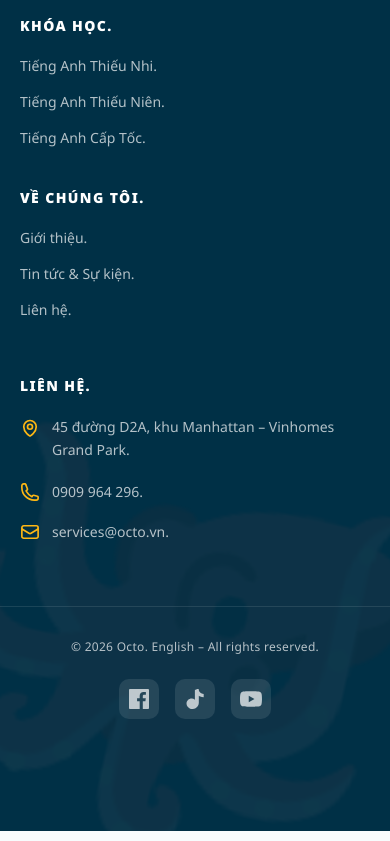
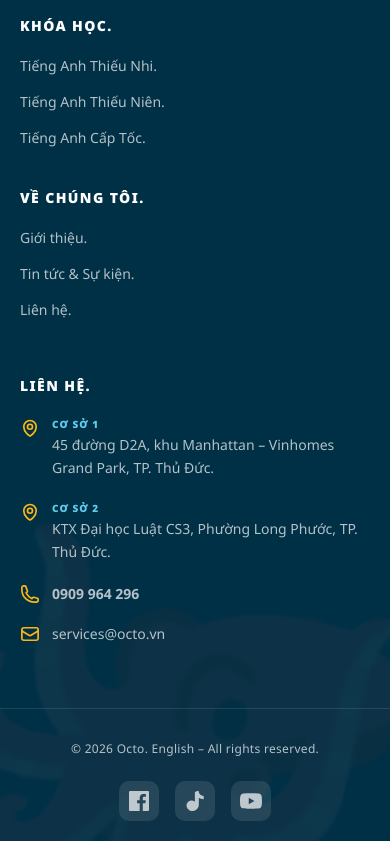
Before and after one commit to Fast-9999/octo-web, a Next.js app: page / in a window 390 px wide. Shown: the part 9831-10672 px from the top of the page. Built offline with nearby package versions, Linux system fonts and the light colour scheme; no server answers; the database is empty.

Commit message:
Update proposal UI/UX cho website Octo - mobile first

```diff
--- a/components/Footer.tsx
+++ b/components/Footer.tsx
@@ -23,7 +23,7 @@ export default function Footer() {
             />
           </Link>
           <p className="text-sm leading-relaxed max-w-[280px] font-medium">
-            Trung tâm tiếng Anh tại Vinhomes Grand Park – TP. Thủ Đức. Ngoại ngữ toàn diện trong môi trường học <span className="text-[#60CBED] font-bold">thật chill.</span>
+            Hệ thống đào tạo tiếng Anh toàn diện. Mang đến môi trường học tập hiện đại, sáng tạo và <span className="text-[#60CBED] font-bold">thật chill.</span>
           </p>
         </div>
 
@@ -32,7 +32,6 @@ export default function Footer() {
           <h5 className="font-black text-white mb-5 uppercase tracking-widest text-sm">Khóa học.</h5>
           <ul className="space-y-4 text-sm font-medium">
             <li>
-              {/* 📱 MỚI 4: Gắn active:scale-95 */}
               <Link href="/khoa-hoc" className="inline-block active:scale-95 hover:text-[#FDB714] hover:translate-x-2 transition-all duration-300">Tiếng Anh Thiếu Nhi.</Link>
             </li>
             <li>
@@ -49,7 +48,6 @@ export default function Footer() {
           <h5 className="font-black text-white mb-5 uppercase tracking-widest text-sm">Về chúng tôi.</h5>
           <ul className="space-y-4 text-sm font-medium">
             <li>
-              {/* 📱 MỚI 4: Gắn active:scale-95 */}
               <Link href="/ve-chung-toi" className="inline-block active:scale-95 hover:text-[#60CBED] hover:translate-x-2 transition-all duration-300">Giới thiệu.</Link>
             </li>
             <li>
@@ -61,39 +59,57 @@ export default function Footer() {
           </ul>
         </div>
 
-        {/* Cột 4: Liên hệ */}
+        {/* Cột 4: Liên hệ (Đã update 2 Cơ sở chuẩn Godly) */}
         <div className="sm:col-span-2 lg:col-span-1 mt-4 lg:mt-0">
           <h5 className="font-black text-white mb-5 uppercase tracking-widest text-sm">Liên hệ.</h5>
           <ul className="space-y-5 text-sm font-medium">
-            <li className="flex items-start gap-3">
-              {/* 💡 ĐÃ CẬP NHẬT: Icon SVG sang trọng thay cho Emoji phèn */}
-              <span className="text-[#FDB714] shrink-0 mt-0.5">
+
+            {/* 📍 CƠ SỞ 1 */}
+            <li className="flex items-start gap-3 group cursor-default">
+              <span className="text-[#FDB714] shrink-0 mt-0.5 group-hover:scale-110 transition-transform">
                 <svg xmlns="http://www.w3.org/2000/svg" fill="none" viewBox="0 0 24 24" strokeWidth={2} stroke="currentColor" className="w-5 h-5">
                   <path strokeLinecap="round" strokeLinejoin="round" d="M15 10.5a3 3 0 1 1-6 0 3 3 0 0 1 6 0Z" />
                   <path strokeLinecap="round" strokeLinejoin="round" d="M19.5 10.5c0 7.142-7.5 11.25-7.5 11.25S4.5 17.642 4.5 10.5a7.5 7.5 0 1 1 15 0Z" />
                 </svg>
               </span>
-              <span className="leading-relaxed">45 đường D2A, khu Manhattan – Vinhomes Grand Park.</span>
+              <div className="leading-relaxed">
+                <span className="block text-[#60CBED] text-[10px] uppercase font-black tracking-widest mb-0.5">Cơ sở 1</span>
+                <span className="group-hover:text-white transition-colors duration-300">45 đường D2A, khu Manhattan – Vinhomes Grand Park, TP. Thủ Đức.</span>
+              </div>
             </li>
+
+            {/* 📍 CƠ SỞ 2 */}
+            <li className="flex items-start gap-3 group cursor-default">
+              <span className="text-[#FDB714] shrink-0 mt-0.5 group-hover:scale-110 transition-transform">
+                <svg xmlns="http://www.w3.org/2000/svg" fill="none" viewBox="0 0 24 24" strokeWidth={2} stroke="currentColor" className="w-5 h-5">
+                  <path strokeLinecap="round" strokeLinejoin="round" d="M15 10.5a3 3 0 1 1-6 0 3 3 0 0 1 6 0Z" />
+                  <path strokeLinecap="round" strokeLinejoin="round" d="M19.5 10.5c0 7.142-7.5 11.25-7.5 11.25S4.5 17.642 4.5 10.5a7.5 7.5 0 1 1 15 0Z" />
+                </svg>
+              </span>
+              <div className="leading-relaxed">
+                <span className="block text-[#60CBED] text-[10px] uppercase font-black tracking-widest mb-0.5">Cơ sở 2</span>
+                <span className="group-hover:text-white transition-colors duration-300">KTX Đại học Luật CS3, Phường Long Phước, TP. Thủ Đức.</span>
+              </div>
+            </li>
+
+            {/* 📞 HOTLINE */}
             <li className="flex items-center gap-3">
-              {/* 💡 ĐÃ CẬP NHẬT: Icon SVG sang trọng */}
               <span className="text-[#FDB714] shrink-0">
                 <svg xmlns="http://www.w3.org/2000/svg" fill="none" viewBox="0 0 24 24" strokeWidth={2} stroke="currentColor" className="w-5 h-5">
                   <path strokeLinecap="round" strokeLinejoin="round" d="M2.25 6.75c0 8.284 6.716 15 15 15h2.25a2.25 2.25 0 0 0 2.25-2.25v-1.372c0-.516-.351-.966-.852-1.091l-4.423-1.106c-.44-.11-.902.055-1.173.417l-.97 1.293c-2.896-1.596-5.48-4.18-7.076-7.076l1.293-.97c.362-.271.527-.734.417-1.173L6.963 3.102a1.125 1.125 0 0 0-1.091-.852H4.5A2.25 2.25 0 0 0 2.25 4.5v2.25Z" />
                 </svg>
               </span>
-              {/* 📱 MỚI 4: Gắn active:scale-95 */}
-              <a href="tel:0909964296" className="active:scale-95 hover:text-[#60CBED] transition-all inline-block">0909 964 296.</a>
+              <a href="tel:0909964296" className="active:scale-95 hover:text-[#60CBED] transition-all inline-block font-bold">0909 964 296</a>
             </li>
+
+            {/* ✉️ EMAIL */}
             <li className="flex items-center gap-3">
-              {/* 💡 ĐÃ CẬP NHẬT: Icon SVG sang trọng */}
               <span className="text-[#FDB714] shrink-0">
                 <svg xmlns="http://www.w3.org/2000/svg" fill="none" viewBox="0 0 24 24" strokeWidth={2} stroke="currentColor" className="w-5 h-5">
                   <path strokeLinecap="round" strokeLinejoin="round" d="M21.75 6.75v10.5a2.25 2.25 0 0 1-2.25 2.25h-15a2.25 2.25 0 0 1-2.25-2.25V6.75m19.5 0A2.25 2.25 0 0 0 19.5 4.5h-15a2.25 2.25 0 0 0-2.25 2.25m19.5 0v.243a2.25 2.25 0 0 1-1.07 1.916l-7.5 4.615a2.25 2.25 0 0 1-2.36 0L3.32 8.91a2.25 2.25 0 0 1-1.07-1.916V6.75" />
                 </svg>
               </span>
-              {/* 📱 MỚI 4: Gắn active:scale-95 */}
-              <a href="mailto:services@octo.vn" className="active:scale-95 hover:text-[#60CBED] transition-all inline-block">services@octo.vn.</a>
+              <a href="mailto:services@octo.vn" className="active:scale-95 hover:text-[#60CBED] transition-all inline-block">services@octo.vn</a>
             </li>
           </ul>
         </div>
```
